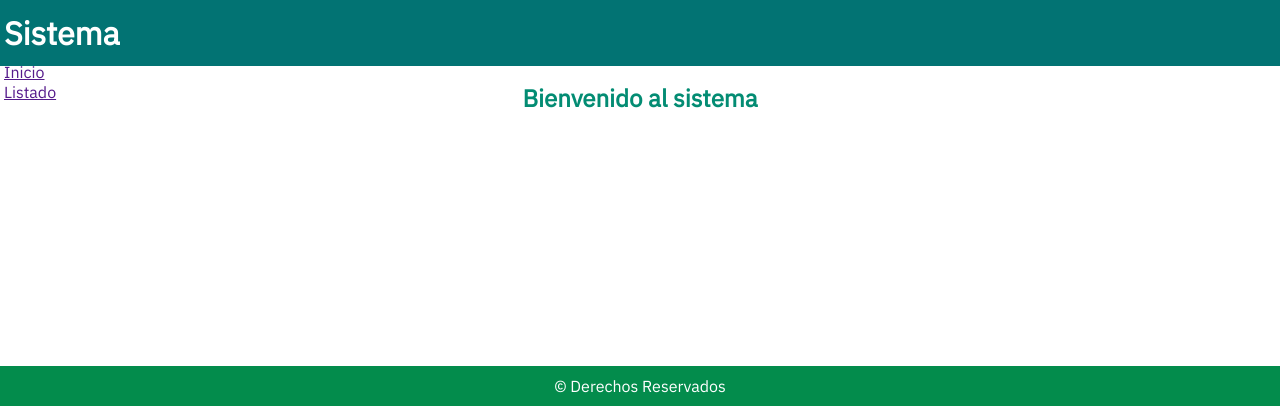
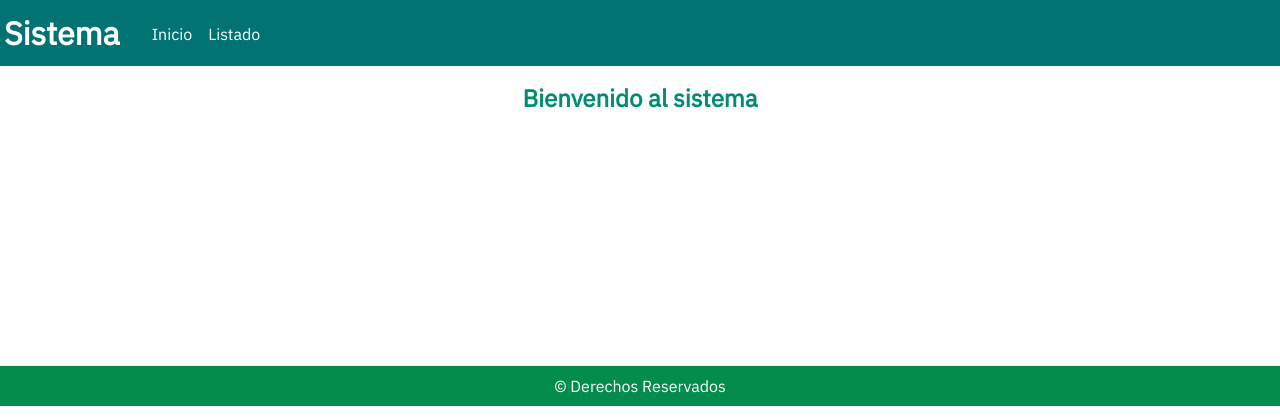
Before and after one commit to srojas24/planta, a PHP site: page / in a window 1280 px wide. Shown: the top 420 px of the page. Run offline with PHP 8.4, Linux system fonts and the light colour scheme.

Commit message:
Dando estilo a la barra de navegación

```diff
--- a/css/estilo2.css
+++ b/css/estilo2.css
@@ -34,6 +34,7 @@ header{
 
 h1{
     line-height: 58px;
+    float: left;
 }
 
 h2{
@@ -48,3 +49,25 @@ h2{
 body{
     font-family: 'IBM Plex Sans', sans-serif;
 }
+
+nav{
+    float: left;
+    margin-left: 24px;
+    margin-top: 12px;
+}
+
+ul{
+    list-style-type: none;
+    overflow: hidden;
+}
+
+li{
+    float: left;
+}
+
+li a{
+    display: block;
+    padding: 8px;
+    text-decoration: none;
+    color: white;
+}
```
